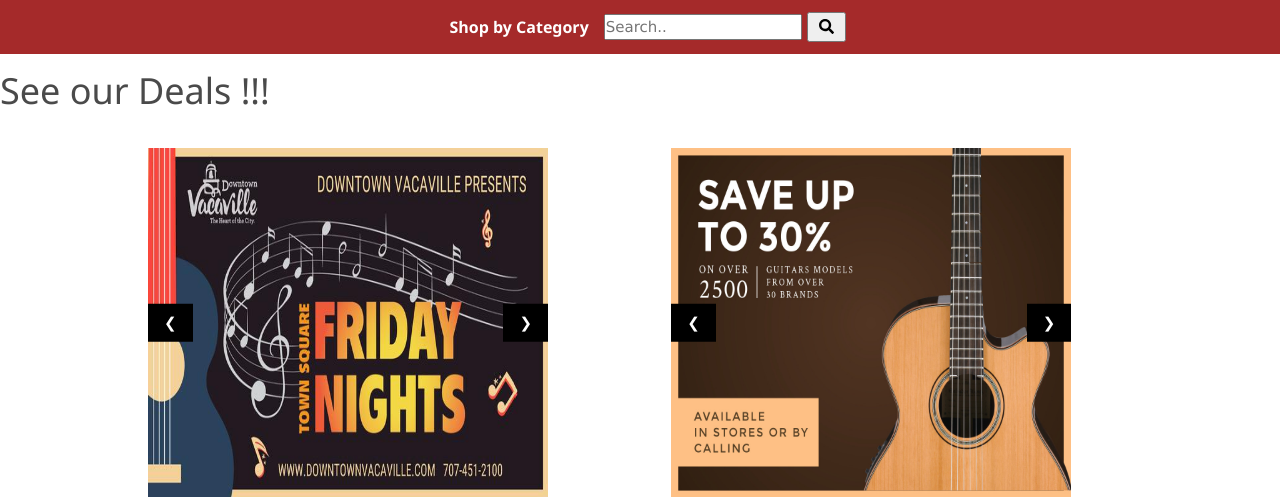
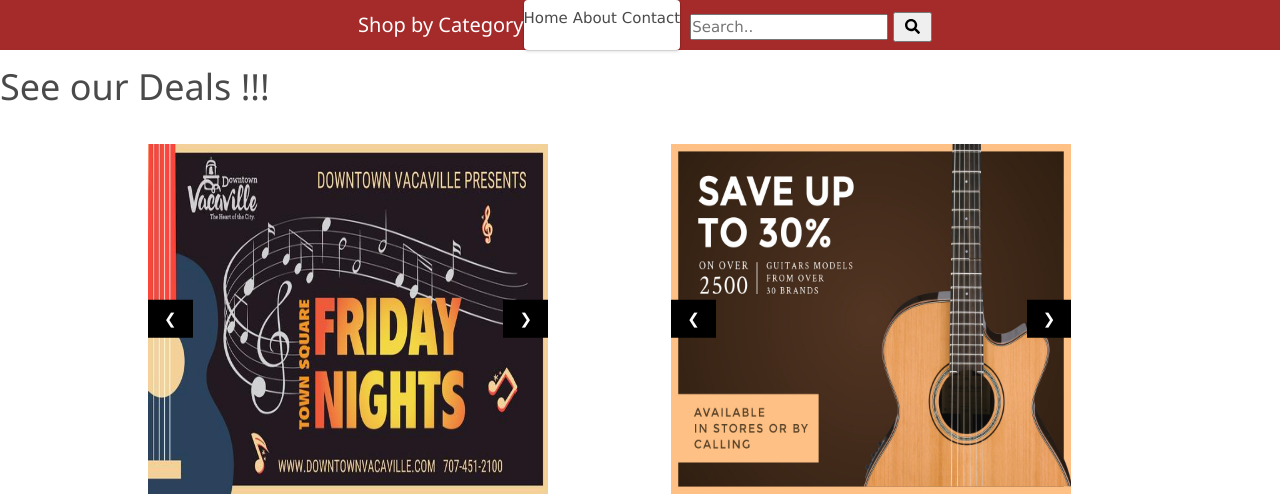
Before and after one commit to Aaron033/porfolio, a PHP site: page /html/music.html in a window 1280 px wide. Shown: the part 49-546 px from the top of the page. Run offline with PHP 8.4, Linux system fonts and the light colour scheme; some libraries are stand-ins or nearby versions.

Commit message:
css code deleted

```diff
--- a/css/music.css
+++ b/css/music.css
@@ -4,45 +4,6 @@
 	box-sizing: border-box;
 }
 
-.dropbtn {
-	/* background-color: #3498DB; */
-	color: white;
-	padding: 5px;
-	font-size: 16px;
-	font-weight: bold;
-	border: none;
-	cursor: pointer;
-  }
-
-  .dropbtn:hover, .dropbtn:focus {
-	background-color: grey;
-  }
-
-  .dropdown {
-	position: relative;
-	display: inline-block;
-  }
-
-  .dropdown-content {
-	display: none;
-	position: absolute;
-	background-color: #f1f1f1;
-	min-width: 160px;
-	overflow: auto;
-	box-shadow: 0px 8px 16px 0px rgba(0,0,0,0.2);
-	z-index: 1;
-  }
-
-  .dropdown-content a {
-	color: black;
-	padding: 12px 16px;
-	text-decoration: none;
-	display: block;
-  }
-
-  .dropdown a:hover {background-color: #ddd;}
-
-  .show {display: block;}
 
 
 /*  carousel */
```
